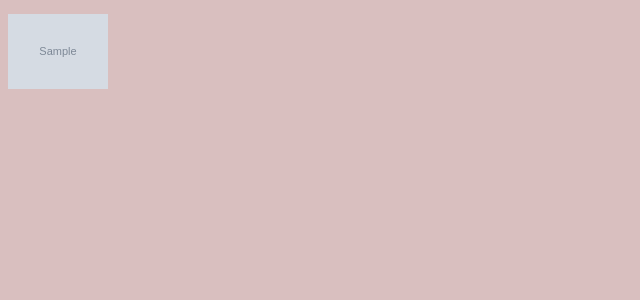
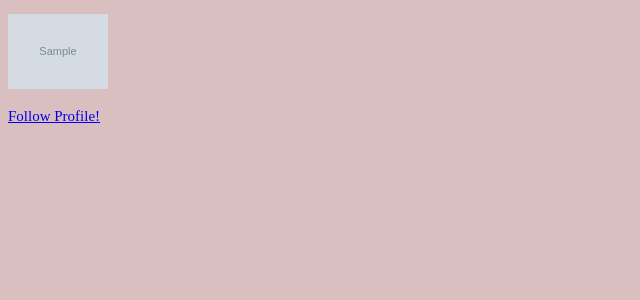
Before and after one commit to vyomapatel7/rumblr, a Django app: page /profiles/profiles/1 in a window 1280 px wide. Shown: the part 247-547 px from the top of the page, without its empty margins (0-640 px from the left). Run offline with Django 3.2, Linux system fonts and the light colour scheme; tables that the repository leaves empty hold one stand-in row (values such as "Sample post"); grey boxes marked "Sample" are stand-in pictures; parts of the project's set-up code (start-up, migrations or seed data) failed here and were passed over.

```diff
--- a/profiles/templates/profile.html
+++ b/profiles/templates/profile.html
@@ -15,6 +15,7 @@
 	<div class= "Posts">
 		<a href="{% url 'post' id=post.id %}"> {{ post.title }} </a>
 		<p> <img src="{{ post.image.url }}", style= "width:100px;"/> </p>
+		<a href="{% url 'follow' id=profile.id %}"> Follow Profile! </a>
 		{% if request.user == profile.user %}
 			<a href="{% url 'edit_post' id=post.id %}"> Edit this post! </a>
 			<a href="{% url 'delete_post' id=post.id %}"> Delete this post! </a>
--- a/profiles/urls.py
+++ b/profiles/urls.py
@@ -1,5 +1,7 @@
 from django.urls import path
 from . import views
+from django.conf import settings
+from django.conf.urls.static import static
 
 urlpatterns = [
     path('post/<id>/', views.post, name='post'),
@@ -13,4 +15,6 @@ urlpatterns = [
     path('profiles/user/following', views.following, name='following'),
     path('profiles/followers/', views.follower, name='followers'),
     path('search', views.search, name='search'),
-]
+    path('profiles/<id>/follow', views.follow, name='follow'),
+] + static(settings.MEDIA_URL, document_root=settings.MEDIA_ROOT)
++ static(settings.STATIC_URL, document_root=settings.STATIC_ROOT)
--- a/profiles/views.py
+++ b/profiles/views.py
@@ -1,6 +1,5 @@
 from django.shortcuts import render, redirect, reverse, get_object_or_404
 from .models import Profile, Post, Connection
-from users.models import CustomUser
 from profiles.forms import ProfileEditForm, CreatePostForm
 
 
@@ -37,6 +36,11 @@ def following(request):
         'following': following,
     }
     return render(request, 'following.html', context)
+
+def follow(request):
+    follow = Connection.objects.create(follower=request.user)
+    follow.save()
+    return redirect('following')
 
 
 def delete_post(request, id):
```
Also changed, not shown: media/picsinposts/mini_led_lava_lamps_colorchanging_gp3_SSXMzGN.jpg (added).
